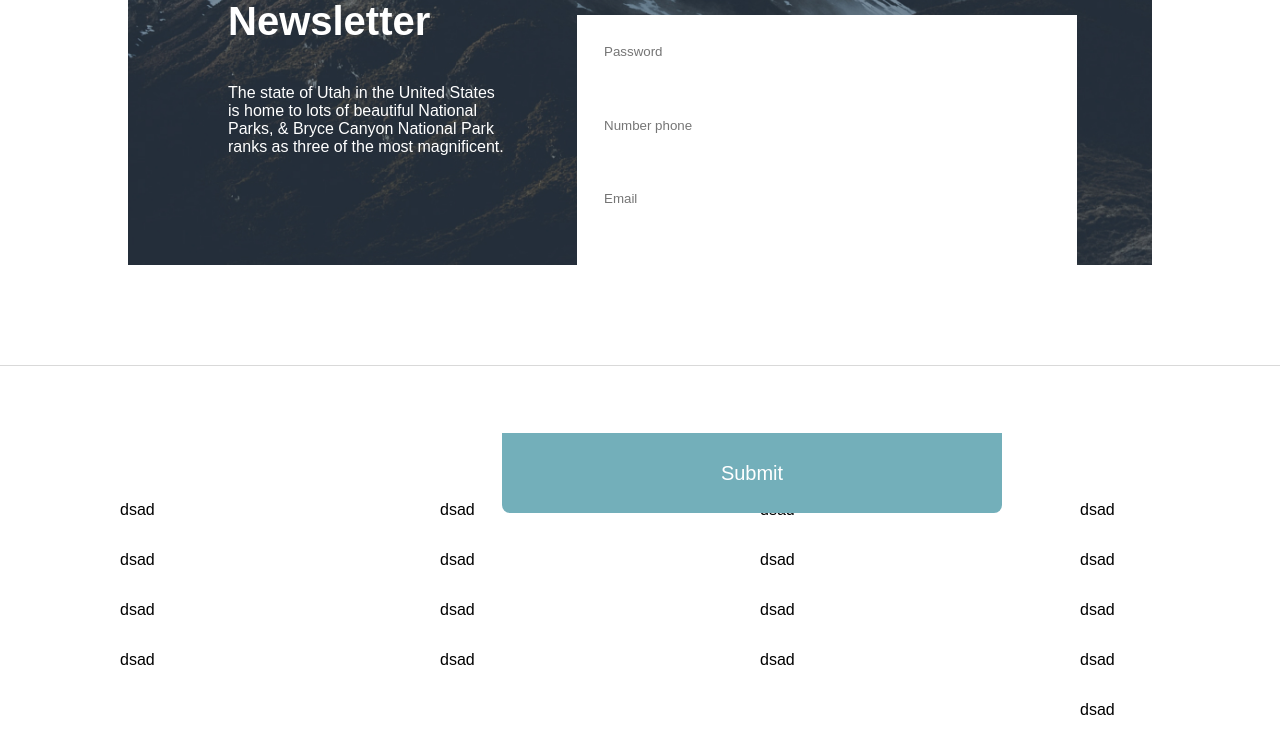
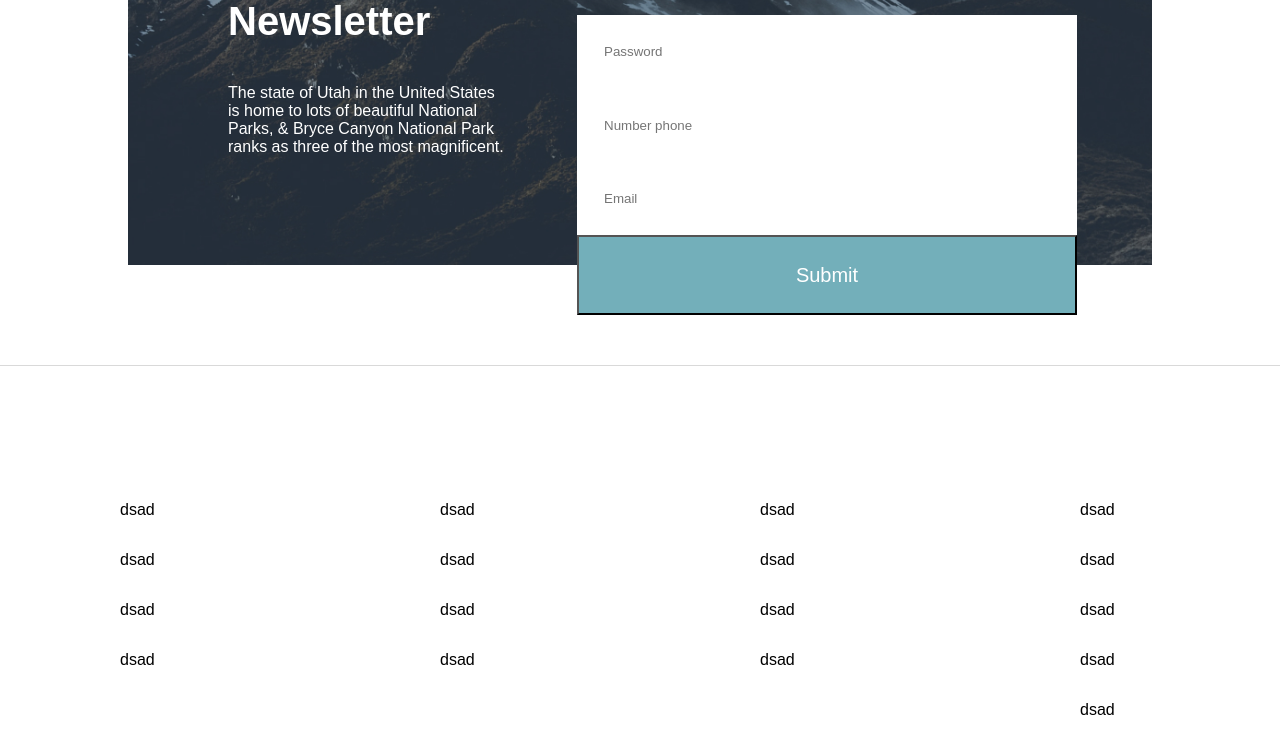
Before and after one commit to maxfa5/WWWSurSu, a PHP site: page / in a window 1280 px wide; the page is wider, and only the part inside the window is pictured. Shown: the part 2829-3581 px from the top of that part. Run offline with PHP 8.4, Linux system fonts and the light colour scheme; some web fonts are replaced.

Commit message:
ButtonsenderBugFix

```diff
--- a/css/style.css
+++ b/css/style.css
@@ -325,20 +325,12 @@ body{
 }
 
 #SignInButton{
-    border-radius: 0 0 8px 8px;
-    border-width: 0ch;
     background: #73AFBA;
     color: #FFF;
     font-size: 20px;
-    display: flex;
     width: 500px;
     height: 80px;
-    justify-content: center;
-    align-items: center;
     flex-shrink: 0;
-    position: relative;
-    left:-15%;
-    bottom: -66%;
     cursor: pointer;
 }
 
```
